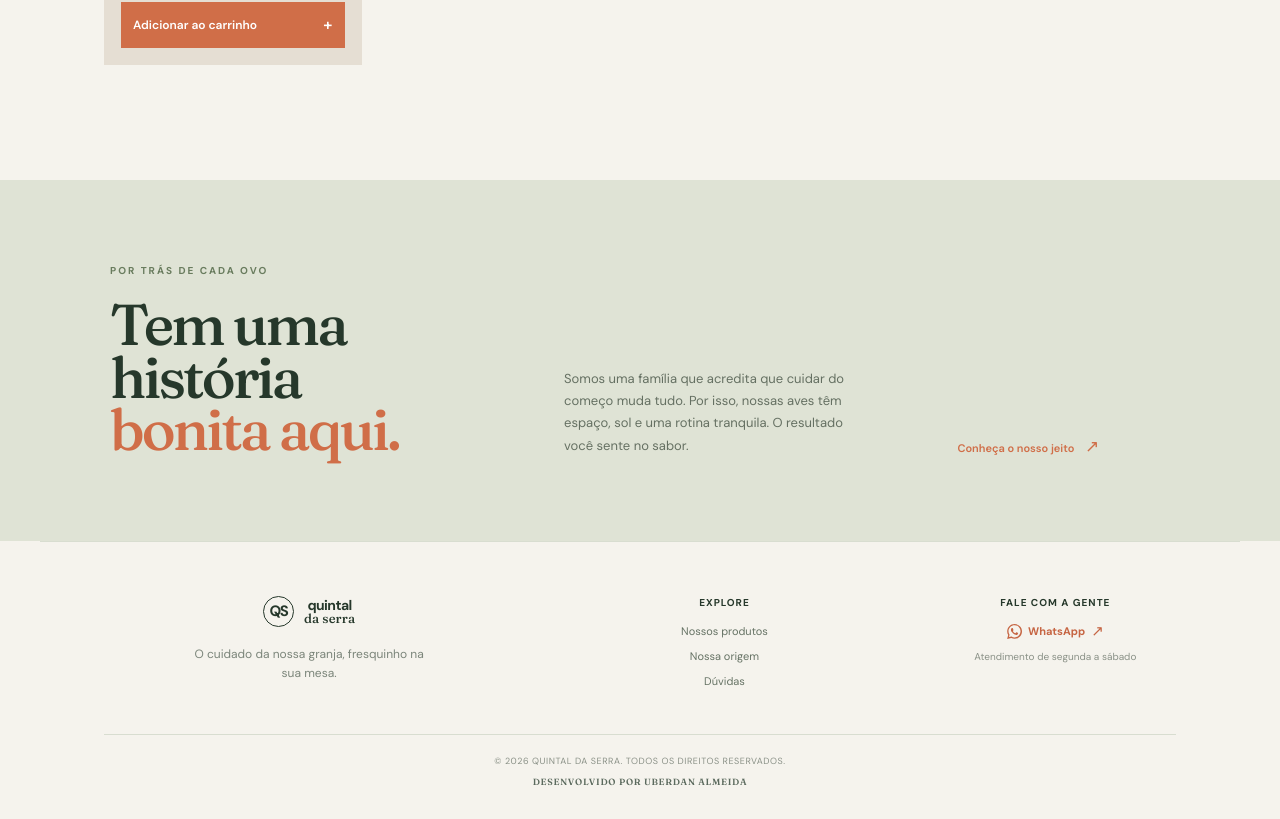
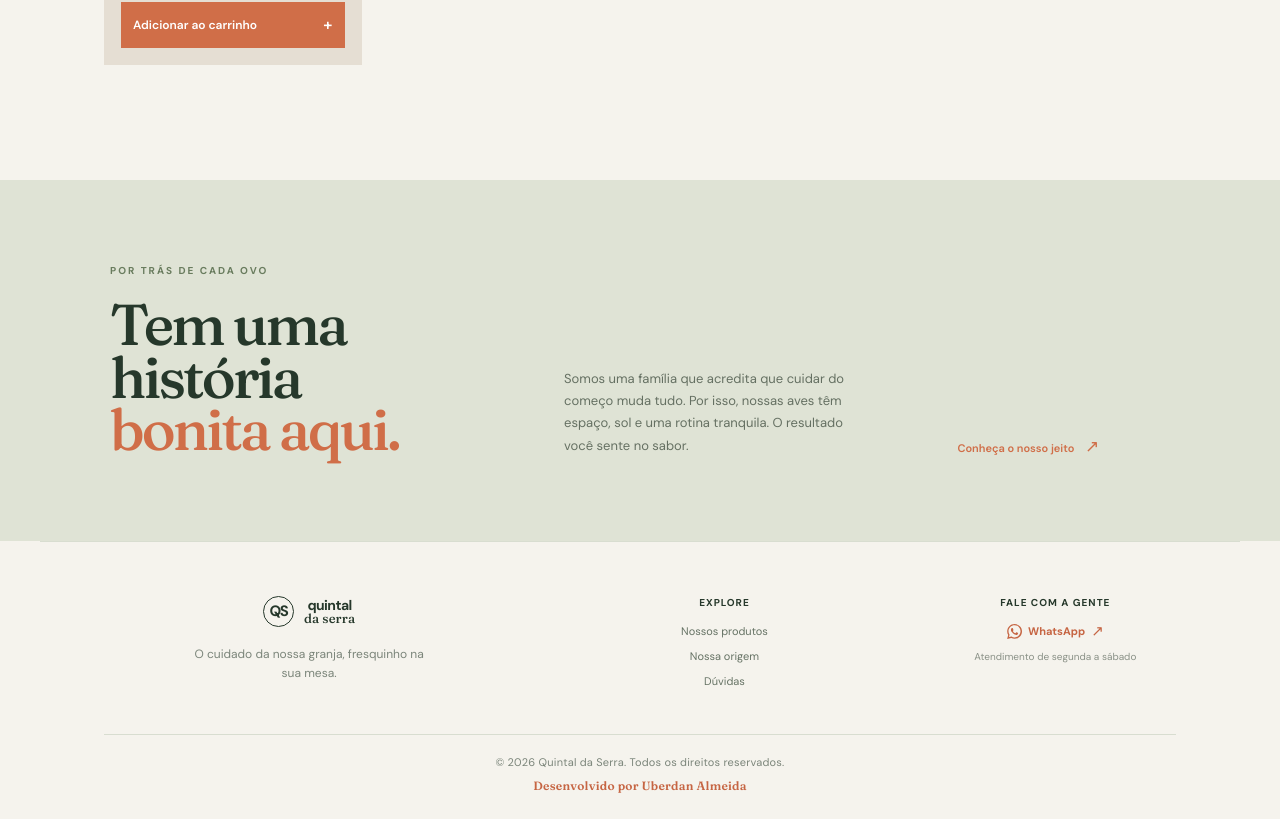
Before and after one commit to Uberdanalmeida/freelancer-ovos-da-granja, a React (Vite) app: page / in a window 1280 px wide. Shown: the part 2443-3262 px from the top of the page. Built offline with nearby package versions, Linux system fonts and the light colour scheme.

Commit message:
Atualizar estilos do rodapé, ajustando a formatação do texto de copyright e crédito.

```diff
--- a/src/App.css
+++ b/src/App.css
@@ -841,19 +841,22 @@ h2 i {
   padding-top: 20px;
   border-top: 1px solid #d8ddd0;
   color: #8a9187;
-  font-size: 9px;
-  letter-spacing: 0.06em;
-  text-transform: uppercase;
+  font-size: 11px;
+  letter-spacing: 0.02em;
   text-align: center;
 }
+.footer-copyright {
+  color: #7b857a;
+  font-size: 11px;
+  font-weight: 400;
+}
 .footer-credit {
-  color: #4f5f52;
+  color: #c66543;
   font:
-    italic 700 9px/1.5 Fraunces,
+    italic 600 12px/1.5 Fraunces,
     Georgia,
     serif;
-  letter-spacing: 0.08em;
-  opacity: 0.92;
+  letter-spacing: 0.02em;
 }
 .footer-contact a {
   display: inline-flex;
```
